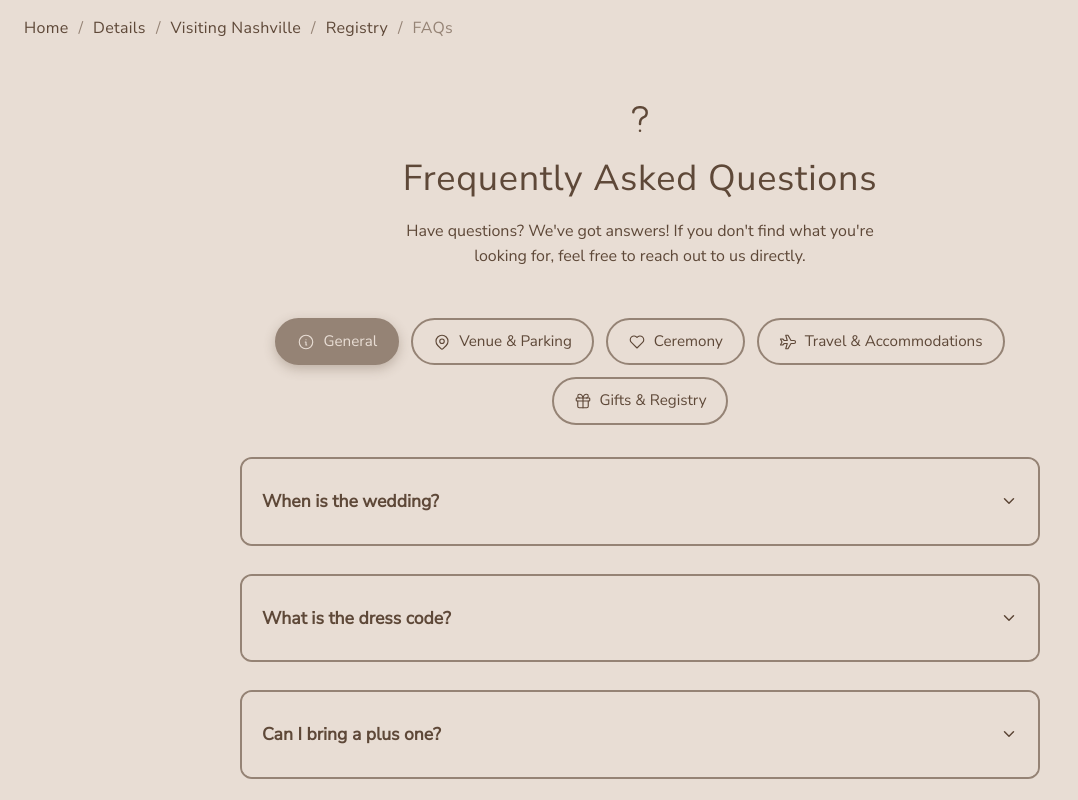
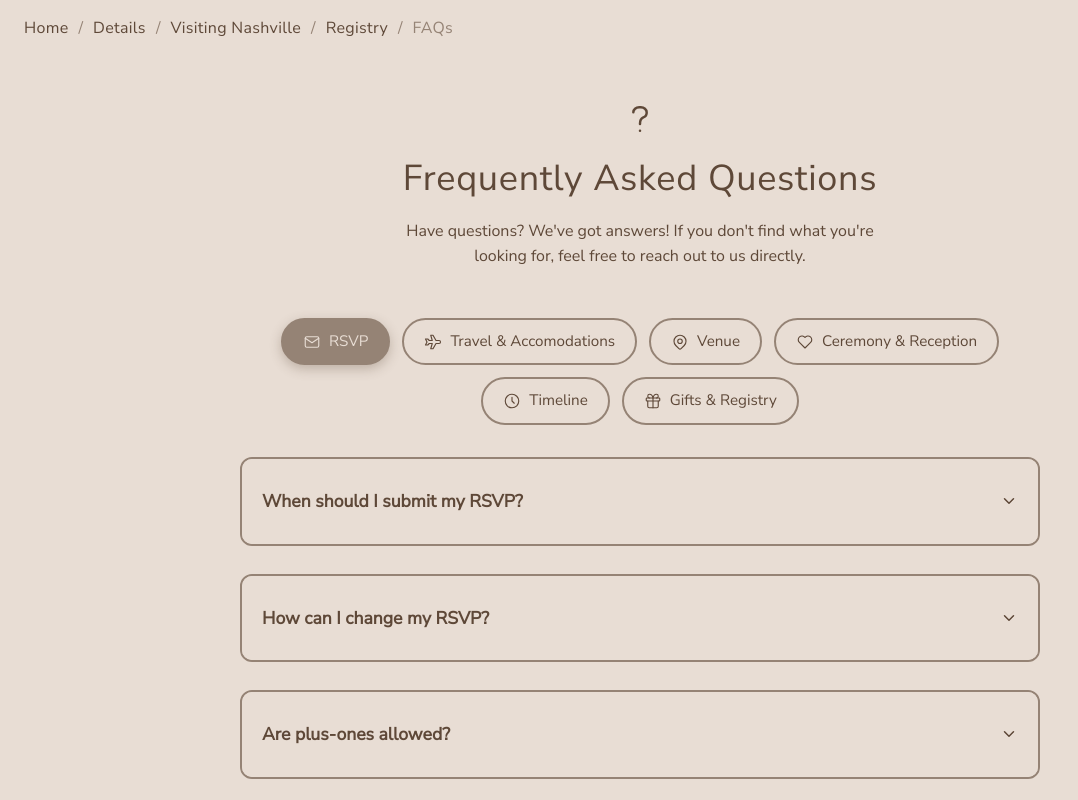
Before and after one commit to BenStormer/Wedding-Website, a React (Vite) app in the folder frontend/: page /faqs in a window 1280 px wide. Shown: the top 800 px of the page, without its empty margins (0-1078 px from the left). Built offline with nearby package versions, Linux system fonts and the light colour scheme; no server answers.

Commit message:
Update FAQ questions

```diff
--- a/frontend/src/components/faqs/FaqAccordion.tsx
+++ b/frontend/src/components/faqs/FaqAccordion.tsx
@@ -17,19 +17,22 @@ import {
 import {
   IconChevronDown,
   IconInfoCircle,
+  IconMail,
+  IconPlane,
   IconMapPin,
   IconHeart,
-  IconPlane,
+  IconClock,
   IconGift,
 } from '@tabler/icons-react';
 
 // Icon mapping for categories
 const categoryIcons: Record<FaqCategory, typeof IconInfoCircle> = {
-  general: IconInfoCircle,
+  rsvp: IconMail,
+  travel: IconPlane,
   venue: IconMapPin,
-  ceremony: IconHeart,
-  accommodations: IconPlane,
-  gifts: IconGift,
+  ceremony_and_reception: IconHeart,
+  timeline: IconClock,
+  gifts_and_registry: IconGift,
 };
 
 // Category tab button
@@ -77,7 +80,7 @@ const FaqItem = ({ question, answer }: FaqItemProps) => {
 
 // Main FAQ component
 const FaqAccordionSection = () => {
-  const [activeCategory, setActiveCategory] = useState<FaqCategory>('general');
+  const [activeCategory, setActiveCategory] = useState<FaqCategory>('rsvp');
 
   const currentFaqs = faqData[activeCategory];
 
--- a/frontend/src/components/faqs/Faqs.tsx
+++ b/frontend/src/components/faqs/Faqs.tsx
@@ -4,102 +4,170 @@ export interface FaqEntry {
 }
 
 export type FaqCategory =
-  | 'general'
+  | 'rsvp'
+  | 'travel'
   | 'venue'
-  | 'ceremony'
-  | 'accommodations'
-  | 'gifts';
+  | 'ceremony_and_reception'
+  | 'timeline'
+  | 'gifts_and_registry';
 
 export const faqData: Record<FaqCategory, FaqEntry[]> = {
-  general: [
+  rsvp: [
     {
-      question: 'When is the wedding?',
-      answer:
-        'Our wedding will be held on October 11, 2026. The ceremony begins at 4:00 PM.',
+      question: 'When should I submit my RSVP?',
+      answer: 'Please submit your RSVP before July 1, 2026.',
     },
     {
-      question: 'What is the dress code?',
-      answer:
-        'Semi-formal attire is requested. Think cocktail dresses, dressy separates, or suits. Please dress comfortably but elegantly!',
+      question: 'How can I change my RSVP?',
+      answer: 'You may update your response at any time by resubmitting the RSVP form using the button on this website\'s "Home" page.',
     },
     {
-      question: 'Can I bring a plus one?',
-      answer:
-        'Due to venue capacity, we can only accommodate guests named on the invitation. Please refer to your invitation for details.',
+      question: 'Are plus-ones allowed?',
+      answer: 'We have chosen to keep our wedding ceremony small and intimate, therefore we are not accomodating any plus-ones.',
     },
     {
-      question: 'Are children welcome?',
-      answer:
-        'While we love your little ones, our wedding will be an adult-only celebration. We hope this gives you a chance to enjoy a night out!',
+      question: 'Will children be present?',
+      answer: 'Only three children are included on our guest list, so you can expect a mostly adult-oriented celebration.',
+    },
+  ],
+  travel: [
+    {
+      question: 'What airport should I fly into?',
+      answer: 'Please fly into Nashville International Airport (BNA).',
+    },
+    {
+      question: 'How do I get from the airport to my hotel?',
+      answer: 'We suggest using a ride-share service like Uber or Lyft.',
+    },
+    {
+      question: 'What will the weather be like?',
+      answer: 'October in Nashville is typically mild and pleasant, with cooler mornings and evenings. It may also rain while you are visiting.',
+    },
+    {
+      question: 'Where should I stay? Is there a hotel block?',
+      answer: 'There is not a hotel block. Please see our "Visiting Nashville" page for hotel recommendations, but feel free to stay anywhere.',
+    },
+    {
+      question: 'What is there to do in Nashville?',
+      answer: 'Tons! Please see our "Visiting Nashville" page for some of Aspen and Ben\'s favorite things to do.',
     },
   ],
   venue: [
     {
-      question: 'Where is the wedding?',
-      answer:
-        "The ceremony and reception will both be held at the Noah Liff Opera Center in Nashville, TN. It's located in the Sylvan Park neighborhood, about 15 minutes from downtown.",
+      question: 'Where is the venue?',
+      answer: 'The ceremony and reception will both take place at the Noah Liff Opera Center, located at 3622 Redmon Street. Please find the entrance shown in the photo on the "Details" page of this website. You will need to drive towards the back of the property to find it.',
     },
     {
-      question: 'Is there parking available?',
-      answer:
-        'Yes! There is free parking available on-site. We still encourage carpooling if possible.',
+      question: 'Is parking available?',
+      answer: 'Yes, there is plenty of free parking available. The lot can partially be seen in the photo on the "Details" page of this website.',
     },
     {
-      question: 'Will the wedding be indoors or outdoors?',
-      answer:
-        'The entire event will be held indoors, so no need to worry about the weather!',
+      question: 'Will the venue be indoors or outdoors?',
+      answer: 'The entire event will be held indoors.',
     },
+    {
+      question: 'Will the entire venue be available to guests?',
+      answer: 'The downstairs lobby and Ragsdale lobby will be available. Off-limits areas will be clearly marked.',
+    },
+    {
+      question: 'Are there multiple floors? If so, will an elevator be available?',
+      answer: 'Yes, the event will take place across two floors. An elevator (or stairs) will be available and restrooms are located on both floors.'
+    }
   ],
-  ceremony: [
+  ceremony_and_reception: [
     {
-      question: 'What time should I arrive?',
-      answer:
-        'We recommend arriving 15-20 minutes before the ceremony starts at 4:00 PM to find parking and get settled.',
+      question: 'Is there a dress code?',
+      answer: 'Please wear semi-formal attire that you can comfortably dance in.',
     },
     {
       question: 'Can I take photos during the ceremony?',
-      answer:
-        "We kindly ask that you keep phones and cameras away during the ceremony so everyone can be fully present. We'll have a professional photographer capturing the moment! After the ceremony, snap away!",
+      answer: 'We ask that phones be kept away during the ceremony so everyone can be fully present. After that, snap away! We would love to see your photos from the celebration.',
+    },
+    {
+      question: 'Can I take photos during the reception?',
+      answer: 'Absolutely! We encourage you to take photos and share them with us.',
+    },
+    {
+      question: 'Can I post any photos I take? Should I wait before posting?',
+      answer: 'Feel free to post any photos you take at any time!',
+    },
+    {
+      question: 'Will there be alcohol?',
+      answer: 'Yes! We will be serving beer, wine, and signature bride-and-groom cocktails.',
+    },
+    {
+      question: 'Will there be dancing?',
+      answer: 'Yes, come ready to bust a move!',
+    },
+    {
+      question: 'What food will be served?',
+      answer: 'We will have a full dinner catered by Mission BBQ.',
+    },
+    {
+      question: 'What if I have dietary restrictions?',
+      answer: 'Please reach out to us before July 1, 2026 so that we can accomodate your needs.',
     },
   ],
-  accommodations: [
+  timeline: [
     {
-      question: 'Are there hotels nearby?',
-      answer:
-        'Yes! Check out our "Visiting Nashville" page for hotel recommendations in various price ranges and neighborhoods.',
+      question: 'What time is the ceremony?',
+      answer: 'The ceremony will begin at 4:30 PM.',
     },
     {
-      question: 'Will there be transportation provided?',
-      answer:
-        'Transportation will not be provided, so please plan accordingly. Rideshare services like Uber and Lyft are readily available in Nashville.',
+      question: 'What time should I arrive?',
+      answer: 'Please plan to arrive at least 15 minutes early (4:15 PM).',
+    },
+    {
+      question: 'What time should I plan on leaving?',
+      answer: 'We will wrap up everything by 10:00 PM.',
+    },
+    {
+      question: 'Will there be a gap between the ceremony and reception?',
+      answer: 'Yes, we will host a cocktail hour while the ceremony space is transitioned for the reception.',
     },
   ],
-  gifts: [
+  gifts_and_registry: [
     {
-      question: 'Do you have a registry?',
-      answer:
-        "Yes! You can find our registry on our website. Your presence is the greatest gift, but if you'd like to give something, we'd be grateful for contributions to our honeymoon fund or items from our registry.",
+      question: 'I\'m interested in getting a gift, do you have a registry?',
+      answer: 'We don\'t expect gifts from anyone; your presence is enough! However, you can visit the "Registry" page on this website if you would like to get us a gift.',
     },
     {
-      question: 'Can I bring a gift to the wedding?',
-      answer:
-        'We kindly ask that gifts be shipped directly to us rather than brought to the venue. This helps us avoid any mix-ups on the big day!',
+      question: 'How does the registry work?',
+      answer: 'We have listed items we would like on the "Registry" page of this website with links to purchase. If you do get something, please click the "I Got This" button and fill out the form. This way we know who to thank and no one else purchases the same item.',
+    },
+    {
+      question: 'Do we need to use the purchase link provided?',
+      answer: 'No! Feel free to get the specific gift from wherever you like, the link is just provided for convienence. However, please try to match the item specifics if purchasing from elsewhere.',
+    },
+    {
+      question: 'Why are you asking for my name on the "Registry" page?',
+      answer: 'We are using your name to track gifts and ensure we can properly thank you!',
+    },
+    {
+      question: 'Should I bring the gift to the wedding or send it directly to you?',
+      answer: 'You are welcome to bring the gift to the wedding. If travelling with items is inconvenient, please feel free to reach out to us for our address.',
+    },
+    {
+      question: 'Will you accept cash or monetary gifts?',
+      answer: 'Yes! If you prefer to give cash instead of getting an item from the registry we appreciate it all the same.',
     },
   ],
 };
 
 export const categoryLabels: Record<FaqCategory, string> = {
-  general: 'General',
-  venue: 'Venue & Parking',
-  ceremony: 'Ceremony',
-  accommodations: 'Travel & Accommodations',
-  gifts: 'Gifts & Registry',
+  rsvp: 'RSVP',
+  travel: 'Travel & Accomodations',
+  venue: 'Venue',
+  ceremony_and_reception: 'Ceremony & Reception',
+  timeline: 'Timeline',
+  gifts_and_registry: 'Gifts & Registry',
 };
 
 export const categoryOrder: FaqCategory[] = [
-  'general',
+  'rsvp',
+  'travel',
   'venue',
-  'ceremony',
-  'accommodations',
-  'gifts',
+  'ceremony_and_reception',
+  'timeline',
+  'gifts_and_registry',
 ];
```
